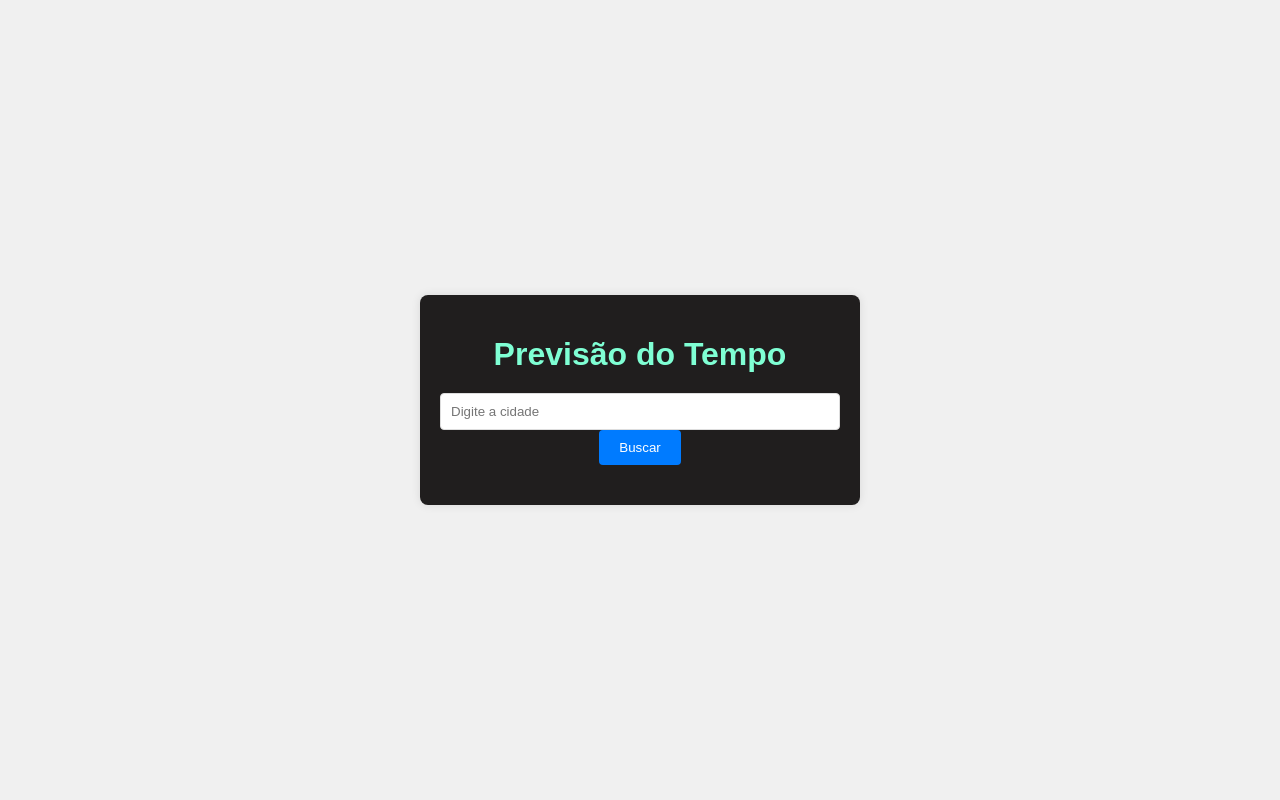
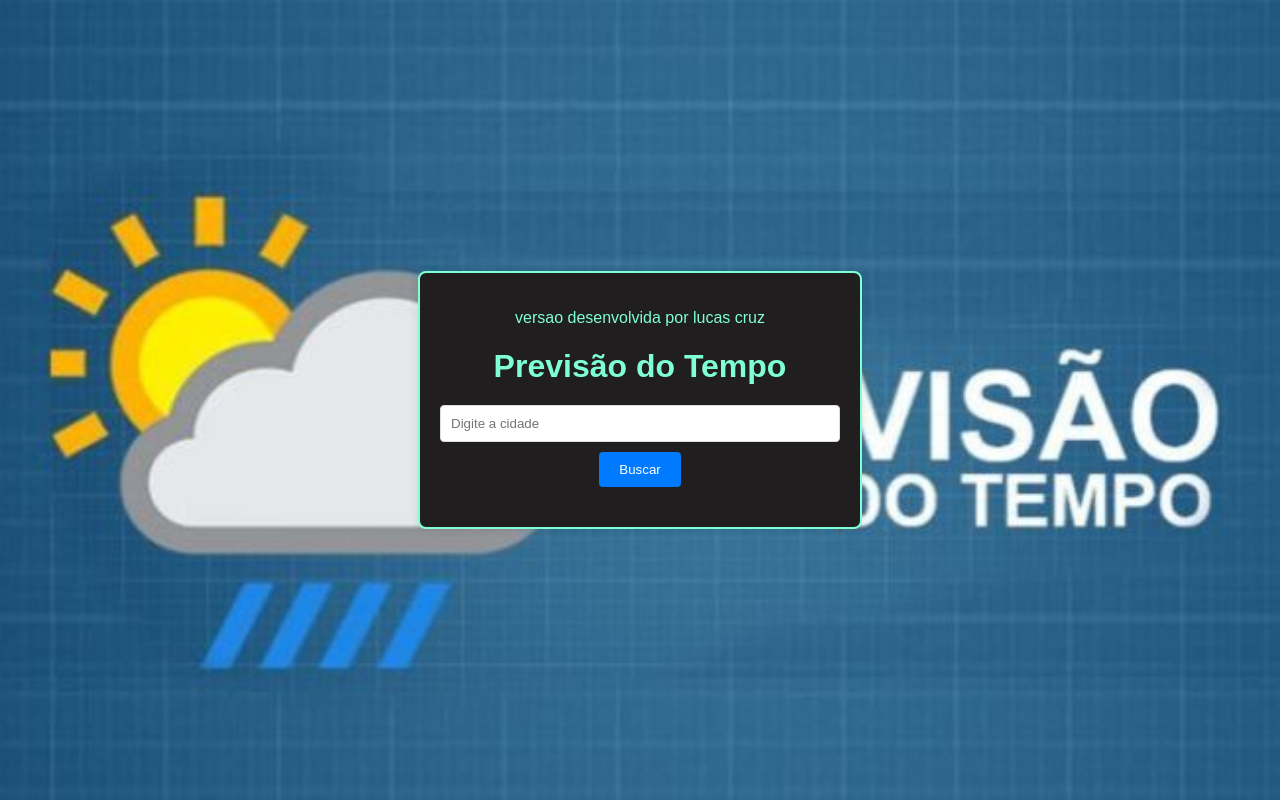
Before and after one commit to lukascruzdev/Nova-pasta, a website: page index.html in a window 1280 px wide. Drawn offline with Linux system fonts and the light colour scheme.

Commit message:
melhorias no front end

```diff
--- a/index.html
+++ b/index.html
@@ -9,6 +9,7 @@
 </head>
 <body>
     <div class="container">
+        <p><span>versao desenvolvida por lucas cruz</span></p>
         <h1>Previsão do Tempo</h1>
         <form id="weatherForm">
             <input type="text" id="city" placeholder="Digite a cidade" required>
--- a/styles.css
+++ b/styles.css
@@ -6,6 +6,10 @@ body {
     align-items: center;
     height: 100vh;
     margin: 0;
+
+    background-image: url(./fundo.jpeg);
+    background-repeat: no-repeat;
+    background-size: 100%;
 }
 
 .container {
@@ -17,6 +21,7 @@ body {
     text-align: center;
     max-width: 400px;
     width: 100%;
+    border: 2px solid aquamarine;
 }
 
 h1 {
@@ -41,6 +46,7 @@ button {
     border: none;
     border-radius: 4px;
     cursor: pointer;
+    margin-top: 10px;
 }
 
 button:hover {
```
Also changed, not shown: fundo.jpeg (added).
